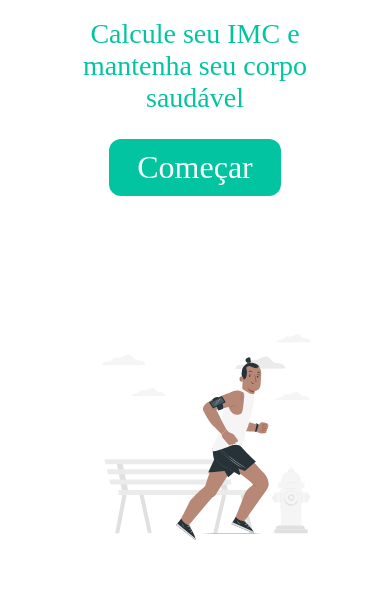
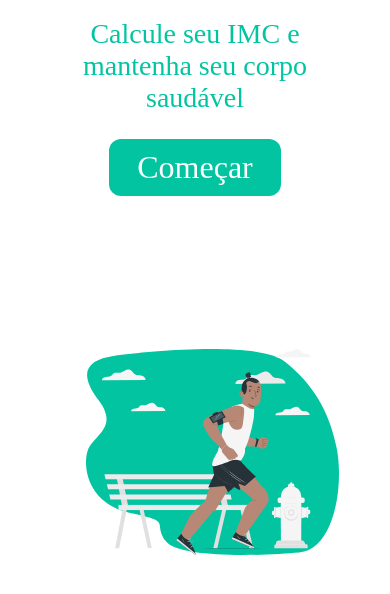
Before and after one commit to joaovictornsv/IMC-calc, a plain HTML site: page index.html in a window 390 px wide. Shown: the part 154-748 px from the top of the page. Drawn offline with Linux system fonts and the light colour scheme.

Commit message:
feature: background-mobile added

```diff
--- a/assets/css/styles.css
+++ b/assets/css/styles.css
@@ -65,7 +65,7 @@ div.content .info img {
 
 div.content .info .actions {
   height: 40%;
-  font-size: clamp(26px, 2vw, 2vw);
+  font-size: clamp(20px, 30px, 36px);
 }
 
 div.content .info .actions button {
@@ -89,7 +89,6 @@ div.content .info .actions button:hover {
 @media(max-width: 750px) {
   div.main {
     background: none;
-    background-color: #fff;
     height: 100vh;
     display: flex;
     align-items: center;
@@ -103,6 +102,15 @@ div.content .info .actions button:hover {
     'info'
     'landing';
     align-items: center;
+  }
+
+  div.content .landing {
+    margin-top: 30px;
+    background: url(../images/bg.svg);
+    background-repeat: no-repeat;
+    background-position: center;
+    background-origin: border-box;
+    background-size: auto 100%;
   }
 
   div.content .landing img {
```
